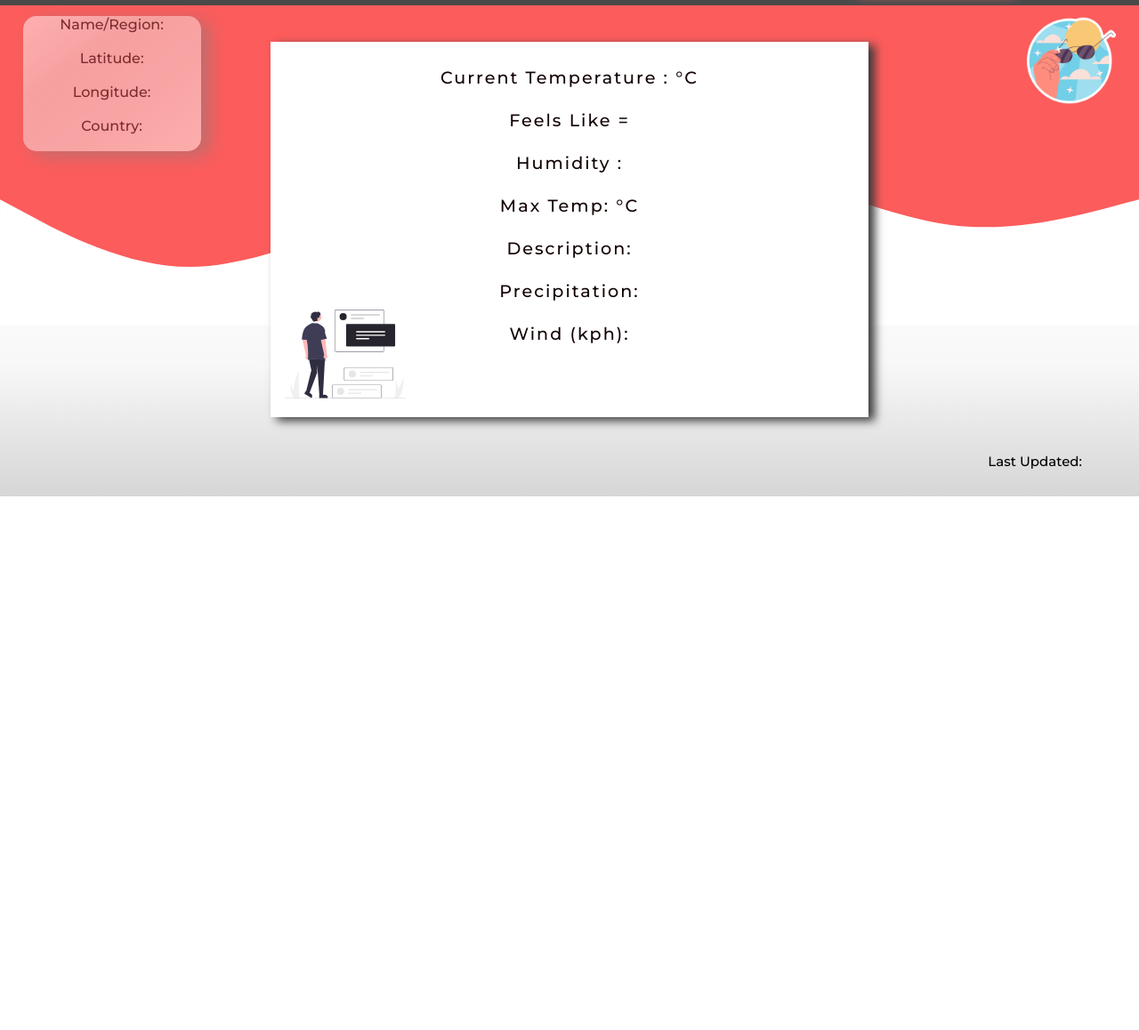
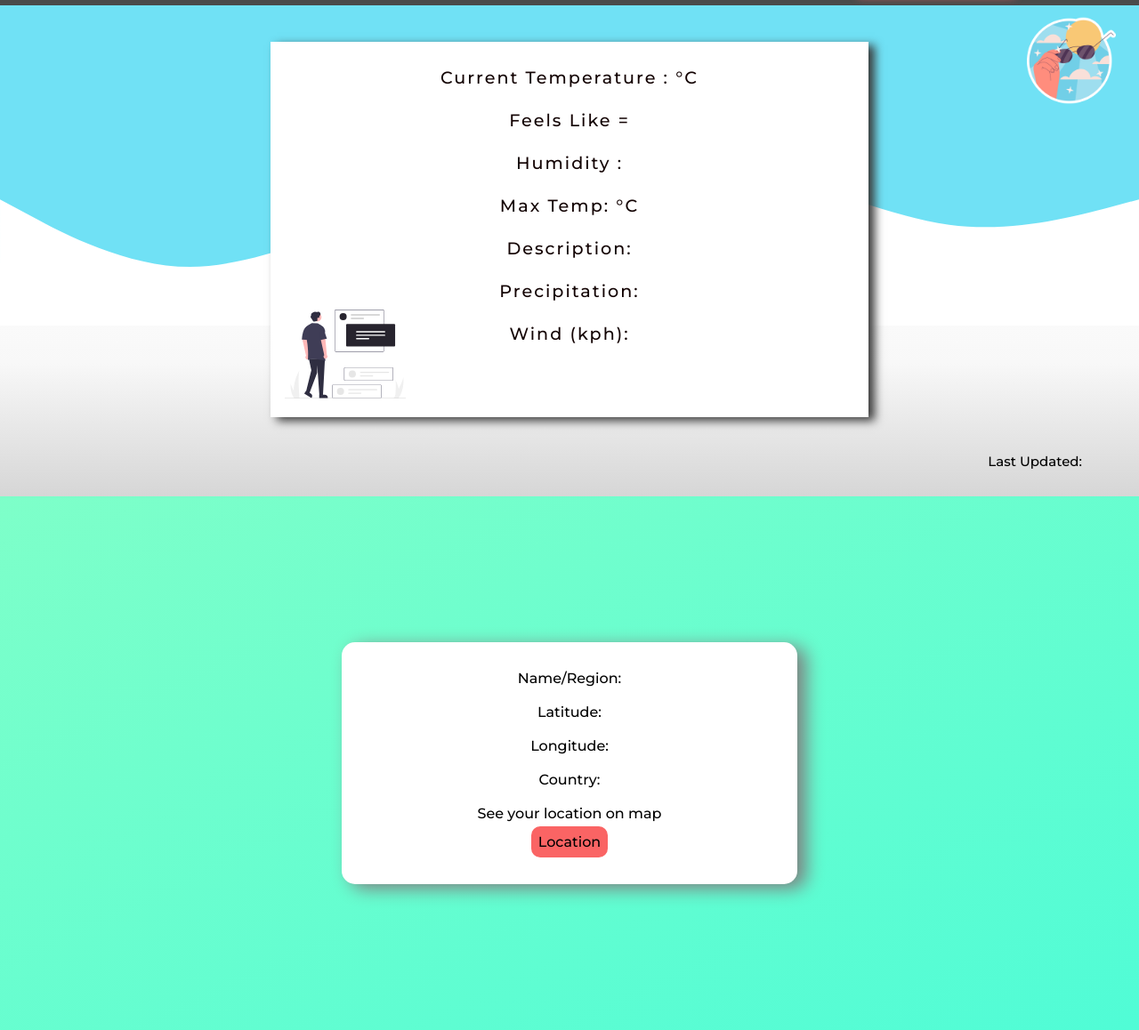
Before and after one commit to Fastsetter/Location_api, a website: page public/html/geolocation.htm in a window 1280 px wide. Shown: the part 42-1200 px from the top of the page at 89% size. Before the commit the page ends 800 px from the top, so only its background shows below. Drawn offline with nearby package versions, Linux system fonts and the light colour scheme.

Commit message:
added map

```diff
--- a/app.js
+++ b/app.js
@@ -90,7 +90,11 @@ app.get('/weather/:latlon', async (req, res) => {
       const res_weather = await fetch(weather_url);
       const forecast = await res_weather.json();
       res.json(forecast);
-})
+});
+
+app.get('/geo_map/:latlon',(req,res)=>{
+      res.sendFile(__dirname+'/public/html/map.htm');
+});
 
 
 app.get('/view-checkins',(req,res)=>{
--- a/public/Javascript/animation.js
+++ b/public/Javascript/animation.js
@@ -1,7 +1,9 @@
 const box=document.querySelector('.temp');
 
 const navbar=document.querySelector('.navbar');
-const latlon=document.querySelector('.latlon');
+
+const second_pge=document.querySelector('.second_page');
+
 
 const rcontainer=document.querySelector('.rightContainer');
 const body=document.querySelector('html');
@@ -18,6 +20,3 @@ tl.fromTo(navbar,1.5,{height:"0%"},{height:"8%", ease:Power2.easeInOut});
 tl.fromTo(box,1.5,{opacity:"0"},{opacity:"1",ease:Power2.easeInOut});
 
 tl.fromTo(curve,1.3,{y:"-200%"},{y:"0%"});
-
-
-tl.to(latlon,2.3,{opacity:"1"});
--- a/public/Javascript/geolocation.js
+++ b/public/Javascript/geolocation.js
@@ -1,5 +1,5 @@
-window.onload=function() {
-  const geoSuccess=function(position){
+window.onload = function () {
+  const geoSuccess = function (position) {
     if ('geolocation' in navigator) {
       /* geolocation is available */
       console.log('geolocation is available');
@@ -13,6 +13,9 @@ window.onload=function() {
         document.getElementById('longitude').textContent = lon.toFixed(4);
 
         const api_url = `/weather/${lat},${lon}`;
+        const map_url=`/geo_map/${lat},${lon}`;
+        const lmap=document.querySelector('#map_location');
+        lmap.href=`/geo_map/${lat},${lon}`;
 
         const res = await fetch(api_url);
         const forecast_res = await res.json();
@@ -45,10 +48,13 @@ window.onload=function() {
 
         document.querySelector('.wind').textContent = des.wind_kph;
 
+        // lButton.href = map_url;
+        const name = forecast_res.location.name;
+
         let maxtemp_c = temp.maxtemp_c;
         let text = des.condition.text;
         // console.log(feels_like);
-        const data = { lat, lon, maxtemp_c, des }
+        const data = { name, lat, lon, maxtemp_c, des }
 
         const options = {
           method: 'POST',
@@ -81,19 +87,19 @@ window.onload=function() {
 
 
 
-  const geoError=function (error) {
-    console.log('Error occurred. Error code:'+error.code);
+  const geoError = function (error) {
+    console.log('Error occurred. Error code:' + error.code);
 
-    if(error.code===1){
+    if (error.code === 1) {
       alert('permission denied');
     }
-    if(error.code===2){
+    if (error.code === 2) {
       alert('position unavailable (error response from location provider)');
     }
-    if(error.code===3){
+    if (error.code === 3) {
       alert('timed out');
     }
-    if(error.code===0){
+    if (error.code === 0) {
       alert('unknown error');
     }
 
--- a/public/css/style.css
+++ b/public/css/style.css
@@ -86,7 +86,7 @@ span {
   top: 8%;
   height: 60%;
   width: 100%;
-  background-color: #fc5c5c;
+  background-color: #70e1f5;
   left: 0%;
 }
 .curve>svg{
@@ -119,24 +119,27 @@ img{
 
 .latlon{
   position: absolute;
-  height: max-content;
-  width: 200px;
-  left: 2%;
-  top: 10%;
-  background:linear-gradient(to bottom right,white,rgba(241, 240, 240, 0.904),rgba(247, 242, 242, 0.945),rgb(252, 250, 250));
+  height: 40%;
+  width: 40%;
+  top: 50%;
+  left: 50%;
+  transform: translate(-50%,-50%);
+  padding: 1rem 0px;
+  background:rgb(255, 255, 255);
   display: flex;
   box-shadow: 10px 5px 20px gray;
   border-radius: 15px;
   justify-content: center;
   backdrop-filter: blur(20rem);
   align-items: center;
-  opacity: 0;
   flex-direction: column;
   color: black;
   z-index: 3;
 }
 
-
+.latlon>span{
+  color: rgb(255, 106, 106);
+}
 
 
 
@@ -183,15 +186,42 @@ img{
 }
 
 
+.second_page{
+  position: relative;
+  display: flex;
+  height: 100%;
+  width: 100%;
+  justify-content: center;
+  align-items: center;
+  flex-direction: column;
+  background: linear-gradient(to bottom right,#7effc9,rgb(80, 252, 214));
+  position: absolute;
+  bottom: -100%;
+  background-color: #ffffff;
+}
 
-
+.latlon>p{
+  color: black;
+  margin-bottom: 5px;
+}
+.latlon>a{
+  color: black;
+  padding: 0.5rem;
+  background-color: rgb(250, 100, 100);
+  border-radius: 10px;
+  text-decoration: none;
+}
 
 
 
 @media screen and (max-width: 655px) {
 
+  body{
+    position: relative;
+  }
   .latlon{
-    display: none;
+    width: 70%;
+    height: 50%;
   }
   .navbar>.heading{
    display: none;
--- a/public/html/geolocation.htm
+++ b/public/html/geolocation.htm
@@ -16,12 +16,6 @@
   <meta name="viewport" content="width=device-width, initial-scale=1.0">
 
   <title>Document</title>
-  <link rel="stylesheet" href="https://unpkg.com/leaflet@1.7.1/dist/leaflet.css"
-    integrity="sha512-xodZBNTC5n17Xt2atTPuE1HxjVMSvLVW9ocqUKLsCC5CXdbqCmblAshOMAS6/keqq/sMZMZ19scR4PsZChSR7A=="
-    crossorigin="" />
-  <script src="https://unpkg.com/leaflet@1.7.1/dist/leaflet.js"
-    integrity="sha512-XQoYMqMTK8LvdxXYG3nZ448hOEQiglfqkJs1NOQV44cWnUrBc8PkAOcXy20w0vlaXaVUearIOBhiXZ5V3ynxwA=="
-    crossorigin=""></script>
 
 
   <link rel="stylesheet" href="../css/style.css">
@@ -39,14 +33,7 @@
     <input type="text" class="search" placeholder="Search">
   </div>
 
-  <div class="latlon">
-    Name/Region: <span id="name"></span><br>
-    Latitude: <span id="latitude"></span><br>
-    Longitude: <span id="longitude"></span><br>
-    Country: <span class="country"></span><br>
 
-
-  </div>
 
   <div class="curve">
 
@@ -100,41 +87,39 @@
 
 
 
-  <div class="map">
-    <div id="mapid"></div>
-  </div>
+  <!-- second page -->
+
+  <div class="second_page">
+    <div class="latlon">
+      Name/Region: <span id="name"></span><br>
+      Latitude: <span id="latitude"></span><br>
+      Longitude: <span id="longitude"></span><br>
+      Country: <span class="country"></span><br>
 
 
+      <p>See your location on map</p>
+      <a href="" id="map_location">Location</a>
 
-  <!--
-  <script>
-    //leaflet//
-    const mymap = L.map('mapid').setView([0, 0], 1);
-
-    // marker -- L.Marker is used to display/draggable icons on the map;
-
-    const marker = L.marker([0, 0]).addTo(mymap);
-
-    const attirbution = '&copy;<a href="https://www.openstreetmap.org/copyright">openstreetmap</a>'
-    const tileUrl = 'https://{s}.tile.openstreetmap.org/{z}/{x}/{y}.png';
-    const tiles = L.tileLayer(tileUrl, { attirbution });
-
-    tiles.addTo(mymap);
-
-    navigator.geolocation.getCurrentPosition((position) => {
-      const lat = position.coords.latitude;
-      const lon = position.coords.longitude;
-      const LatLng = L.latLng(lat, lon);
-      marker.setLatLng(LatLng);
-      mymap.setView(LatLng, 13);
-
-    });
+    </div>
 
 
 
 
 
-  </script> -->
+
+
+
+  </div>
+
+
+
+
+
+
+
+
+
+
   <script src="https://cdnjs.cloudflare.com/ajax/libs/gsap/latest/TweenMax.min.js"
     integrity="sha512-8Wy4KH0O+AuzjMm1w5QfZ5j5/y8Q/kcUktK9mPUVaUoBvh3QPUZB822W/vy7ULqri3yR8daH3F58+Y8Z08qzeg=="
     crossorigin="anonymous" referrerpolicy="no-referrer"></script>
```
Also changed, not shown: public/html/map.htm (added, +58 -0 lines).
